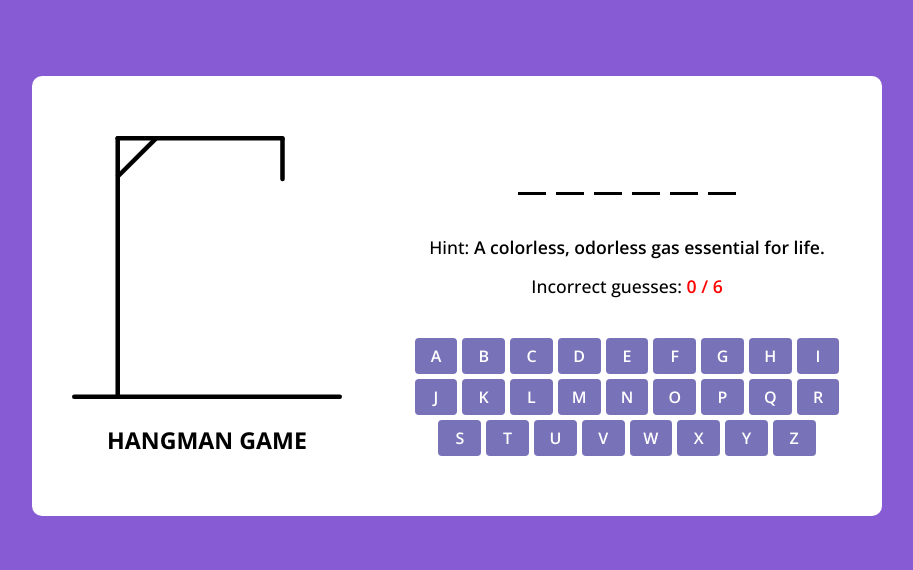
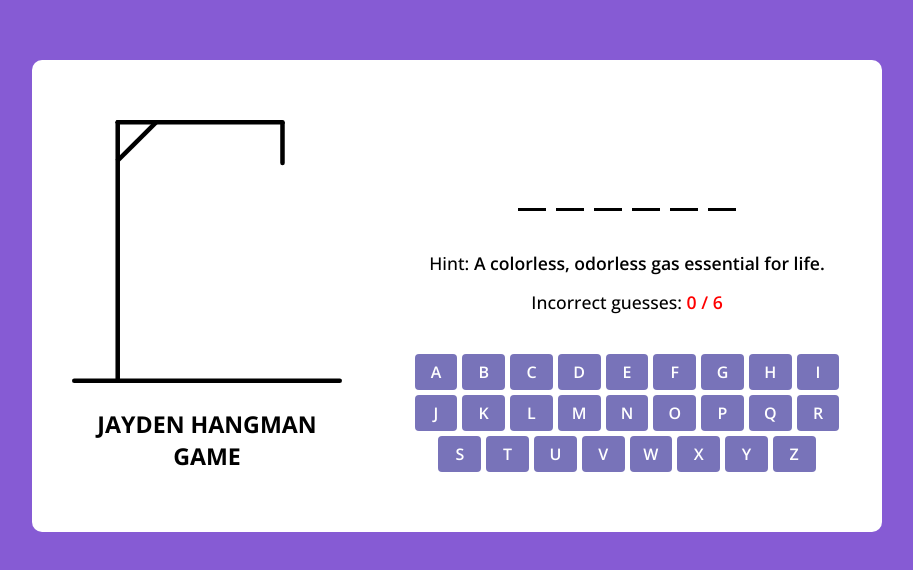
Before and after one commit to NirejBatrai/Hangman-Game, a plain HTML site: page index.html in a window 1280 px wide. Shown: the part 104-674 px from the top of the page, without its empty margins (183-1096 px from the left). Drawn offline with nearby package versions, Linux system fonts and the light colour scheme.

Commit message:
change name

```diff
--- a/index.html
+++ b/index.html
@@ -20,7 +20,7 @@
     <div class="container">
       <div class="Hangman-box">
         <img src="images/hangman-0.svg" alt="Hangman-img" />
-        <h1>Hangman Game</h1>
+        <h1> Jayden Hangman Game</h1>
       </div>
 
       <div class="Game-box">
```
